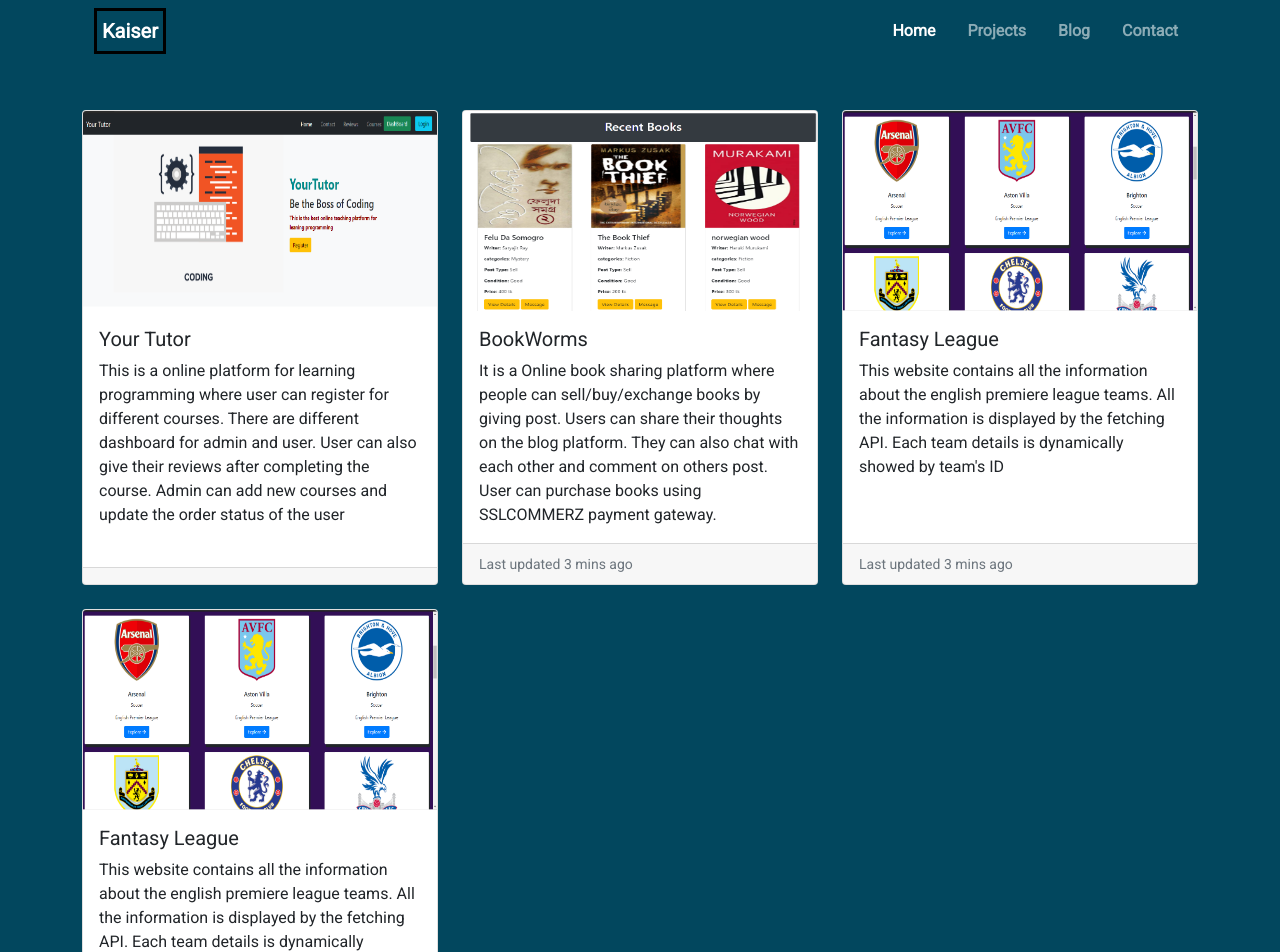
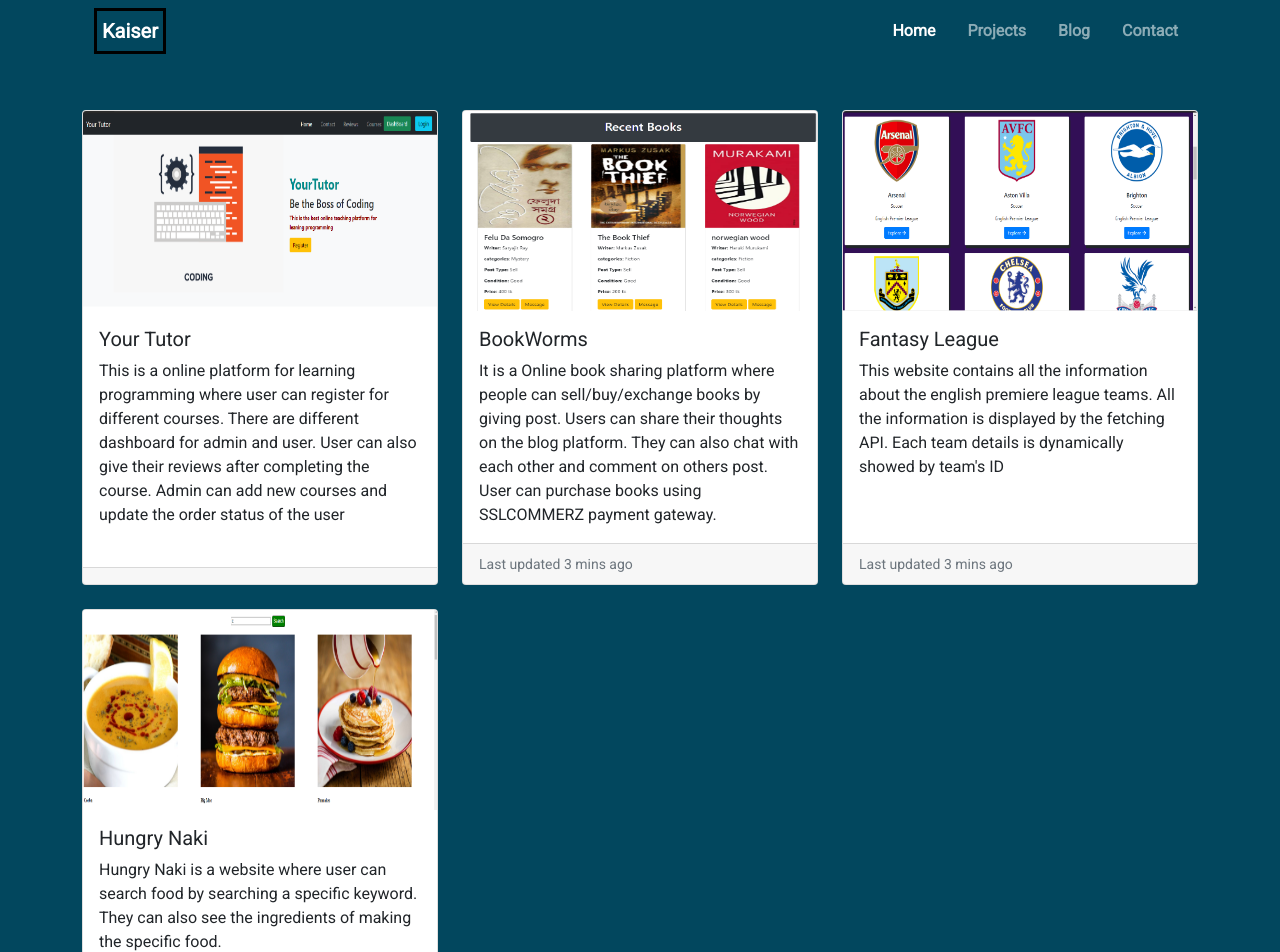
Before and after one commit to KaiserSamrat/my-portfolio, a React (Create React App) app: page /allProject in a window 1280 px wide. Shown: the top 952 px of the page. Built offline with nearby package versions, Linux system fonts and the light colour scheme.

Commit message:
project redirect added

```diff
--- a/src/Components/Allproject/Allproject.js
+++ b/src/Components/Allproject/Allproject.js
@@ -3,6 +3,7 @@ import './Allproject.css'
 import project1 from '../../images/project1.png'
 import project2 from '../../images/project2.png'
 import project3 from '../../images/project3.png'
+import project4 from '../../images/project4.png'
 const Allproject = () => {
     return (
         <div>
@@ -47,10 +48,10 @@ const Allproject = () => {
                         </div>
                         <div class="col">
                             <div class="card h-100">
-                                <img src={project3} class="card-img-top single-img" alt="..." />
+                                <img src={project4} class="card-img-top single-img" alt="..." />
                                 <div class="card-body">
-                                    <h5 class="card-title text-dark">Fantasy League</h5>
-                                    <p class="card-text text-dark">This website contains all the information about the english premiere league teams. All the information is displayed by the fetching API. Each team details is dynamically showed by team's ID</p>
+                                    <h5 class="card-title text-dark">Hungry Naki</h5>
+                                    <p class="card-text text-dark">Hungry Naki is a website where user can search food by searching a specific keyword. They can also see the ingredients of making the specific food.  </p>
                                 </div>
                                 <div class="card-footer">
                                     <small class="text-muted">Last updated 3 mins ago</small>
--- a/src/Components/Project/Project.css
+++ b/src/Components/Project/Project.css
@@ -50,3 +50,13 @@
     transform: scale(1.05);
   box-shadow: 0 10px 20px rgba(0,0,0,.12), 0 4px 8px rgba(0,0,0,.06);
   }
+  .project-btn{
+    border: 1px solid aqua;
+    color: white;
+    text-decoration: none;
+
+}
+.project-btn:hover{
+    border: 1px solid skyblue;
+    color: springgreen;
+}
--- a/src/Components/Project/Project.js
+++ b/src/Components/Project/Project.js
@@ -2,6 +2,7 @@ import React from 'react';
 import './Project.css'
 import projectImage from '../../images/learning.gif'
 import BookImage from '../../images/book.gif'
+import { Link } from 'react-router-dom';
 
 
 
@@ -13,6 +14,10 @@ const Project = () => {
             <div className="row">
                 <div className="col-md-3">
                     <h2 className='project-title'>My Projects</h2>
+                </div>
+                <div className='col-md-9'>
+                    <Link to='/allProject'><div className="btn project-btn">View all</div></Link>
+
                 </div>
             </div>
             <div className="row project">
```
Also changed, not shown: src/Components/Allproject/Allproject.css (line endings or trailing spaces), src/images/project4.png (added).
